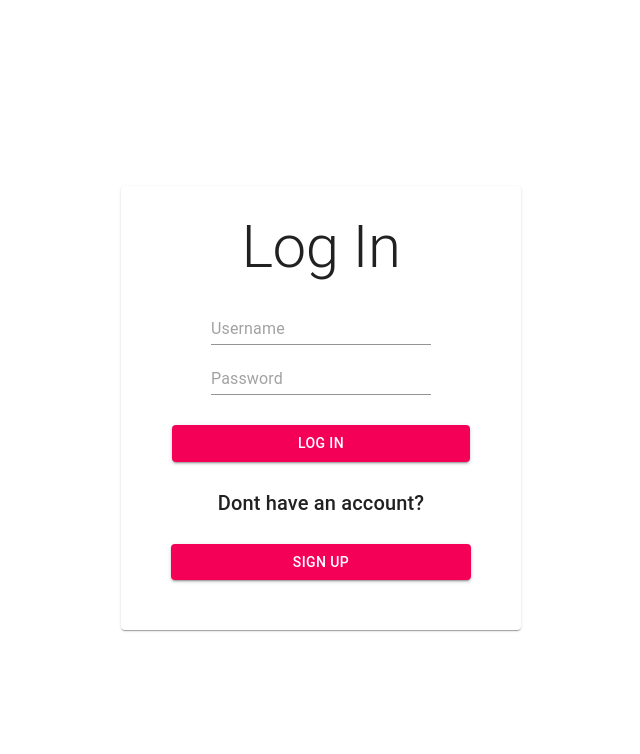
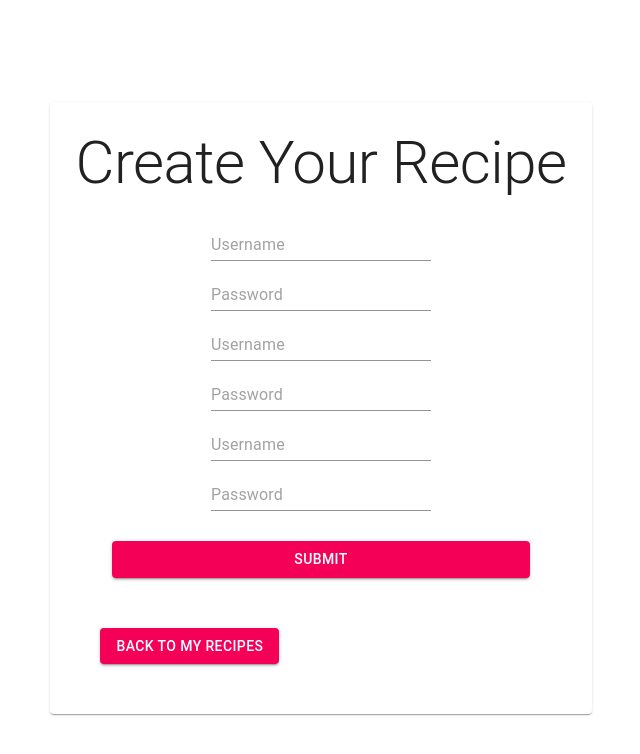
Before and after one commit to Build-Week-TT720-Secret-Family-Recipes/front-end, a React (Create React App) app: page / in a window 1280 px wide. Shown: the top 754 px of the page, without its empty margins (319-959 px from the left). Built offline with nearby package versions, Linux system fonts and the light colour scheme.

Commit message:
final commit for the day - started work on recipe form

```diff
--- a/src/Components/App.js
+++ b/src/Components/App.js
@@ -3,7 +3,8 @@ import React from "react";
 import { BrowserRouter as Router, Route, Switch } from "react-router-dom";
 import Dashboard from "./Dashboard";
 import PrivateRoute from "./privateRoute";
-import Login from "./Login"
+//import Login from "./Login"
+import CreateRecipe from "./CreateRecipe"
 
 function App() {
 	return (
@@ -12,7 +13,7 @@ function App() {
 				<Switch>
 					<PrivateRoute exact path="/protected" component={Dashboard} />
 					<Route exact path="/">
-						<Login />
+						<CreateRecipe />
 					</Route>
 				</Switch>
 			</div>
--- a/src/Components/CreateRecipe.js
+++ b/src/Components/CreateRecipe.js
@@ -1,12 +1,143 @@
-import React from 'react';
+import React, { useState } from "react";
+import { useHistory } from "react-router-dom";
+import { useForm } from 'react-hook-form'
+
+//STYLING
+import Typography from "@material-ui/core/Typography";
+import Grid from "@material-ui/core/Grid";
+import Button from "@material-ui/core/Button";
+import Paper from "@material-ui/core/Paper";
+import { useStyles } from "../Styles/Styles";
+import TextField from '@material-ui/core/TextField'
+
+//CRUD
+//import axios from "axios";
 
 
-function CreateRecipe(props) {
+function CreateRecipe() {
+    //STYLING
+    const classes = useStyles();
+
+
+    //HOOKS
+
+    const { push } = useHistory();
+    const { register, handleSubmit, errors, } = useForm();
+    //HANDLERS
+
+    const formSubmit = (data) => {
+        console.log(data)
+
+        // axios
+        // 	.post("", data)
+        // 	.then((res) => {
+        // 		console.log("login response:", data);
+        // 		localStorage.setItem("token", res.data.token);
+        // 		push("/protected");
+        // 	})
+        // 	.catch((err) => {
+        // 		console.log(err);
+        // 	});
+    };
+
     return (
-        <div>
+        <Grid container className={classes.loginFormContainer}>
+            <Paper className={classes.loginFormPaper}>
+                <Grid item className={classes.loginFormItem}>
+                    <Typography variant="h2" className={classes.loginHeader}>
+                        Create Your Recipe
+					</Typography>
+                    <form onSubmit={handleSubmit(formSubmit)} className={classes.loginForm}>
 
-        </div>
+                        <TextField
+                            placeholder="Username"
+                            type="username"
+                            name="username"
+                            className={classes.loginFormInput}
+                            inputRef={register({ required: true })} />
+
+                        {errors.username && "Username is required"}
+                        <br>
+                        </br>
+                        <TextField
+                            placeholder="Password"
+                            type="password"
+                            name="password"
+                            className={classes.loginFormInput}
+                            inputRef={register({ required: true })} />
+
+                        {errors.password && "Password is required"}
+                        <br>
+                        </br>
+                        <TextField
+                            placeholder="Username"
+                            type="username"
+                            name="username"
+                            className={classes.loginFormInput}
+                            inputRef={register({ required: true })} />
+
+                        {errors.username && "Username is required"}
+                        <br>
+                        </br>
+                        <TextField
+                            placeholder="Password"
+                            type="password"
+                            name="password"
+                            className={classes.loginFormInput}
+                            inputRef={register({ required: true })} />
+
+                        {errors.password && "Password is required"}
+                        <br>
+                        </br>
+                        <TextField
+                            placeholder="Username"
+                            type="username"
+                            name="username"
+                            className={classes.loginFormInput}
+                            inputRef={register({ required: true })} />
+
+                        {errors.username && "Username is required"}
+                        <br>
+                        </br>
+                        <TextField
+                            placeholder="Password"
+                            type="password"
+                            name="password"
+                            className={classes.loginFormInput}
+                            inputRef={register({ required: true })} />
+
+                        {errors.password && "Password is required"}
+
+                    </form>
+                </Grid>
+                <Grid item className={classes.loginButtonItem}>
+                    <Button
+                        variant="contained"
+                        color="secondary"
+                        onClick={handleSubmit(formSubmit)}
+                        className={classes.loginButton}
+                    >
+                        Submit
+					</Button>
+                </Grid>
+                <Grid container className={classes.signUpButtonItem}>
+                    <Grid item>
+                        <Typography variant="h6" className={classes.dontHaveAnAccountText}>
+
+                            <Button
+                                className={classes.signUpButtonOnLogInPage}
+                                variant="contained"
+                                color="secondary"
+                            // onClick={history.push("/dashboard")}
+                            >
+                                Back to my recipes
+							</Button>
+                        </Typography>
+                    </Grid>
+                </Grid>
+            </Paper>
+        </Grid>
     );
 }
 
-export default CreateRecipe;
+export default CreateRecipe
--- a/src/Components/LogIn.js
+++ b/src/Components/LogIn.js
@@ -1,4 +1,4 @@
-import React, { useState } from "react";
+import React from "react";
 import { useHistory } from "react-router-dom";
 import { useForm } from 'react-hook-form'
 
@@ -11,7 +11,7 @@ import { useStyles } from "../Styles/Styles";
 import TextField from '@material-ui/core/TextField'
 
 //CRUD
-//import axios from "axios";
+import axios from "axios";
 
 
 function Login() {
@@ -26,17 +26,16 @@ function Login() {
 	//HANDLERS
 
     const formSubmit = (data) => {
-        console.log(data)
-        // axios
-        // 	.post("", formState)
-        // 	.then((res) => {
-        // 		console.log("login response:", data);
-        // 		localStorage.setItem("token", res.data.token);
-        // 		push("/protected");
-        // 	})
-        // 	.catch((err) => {
-        // 		console.log(err);
-        // 	});
+        axios
+        	.post("", data)
+        	.then((res) => {
+        		console.log("login response:", data);
+        		localStorage.setItem("token", res.data.token);
+        		push("/protected");
+        	})
+        	.catch((err) => {
+        		console.log(err);
+        	});
     };
 
     return (
```
